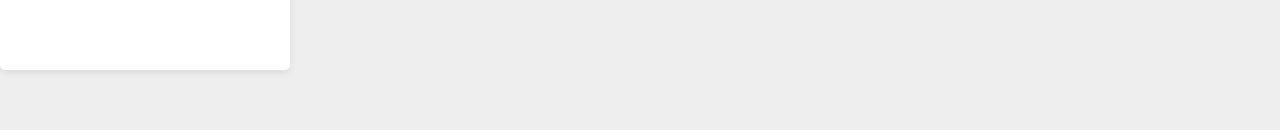
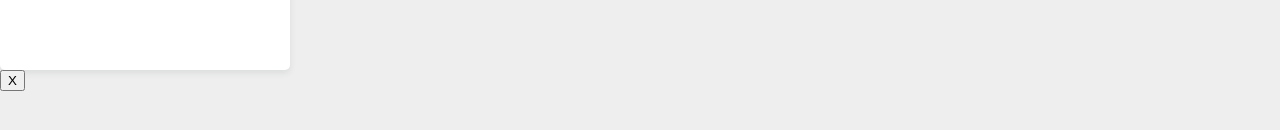
Before and after one commit to BrunoViveiros/CollabCode, a React (Create React App) app: page / in a window 1280 px wide. Shown: the part 262-392 px from the top of the page. Built offline with nearby package versions, Linux system fonts and the light colour scheme.

Commit message:
Criado o object Player

```diff
--- a/src/App.js
+++ b/src/App.js
@@ -1,6 +1,7 @@
 import React from "react";
 
 import Card from "./objects/Card";
+import Player from "./objects/Player";
 
 import Header from "./components/Header";
 
@@ -9,6 +10,7 @@ function App() {
     <>
       <Header />
       <Card />
+      <Player />
     </>
   );
 }
--- /dev/null
+++ b/src/objects/Player/index.js
@@ -0,0 +1,5 @@
+import React from "react";
+
+const Player = () => <button className="player">X</button>;
+
+export default Player;
```
